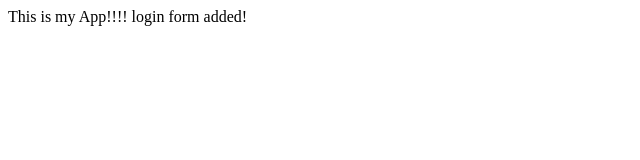
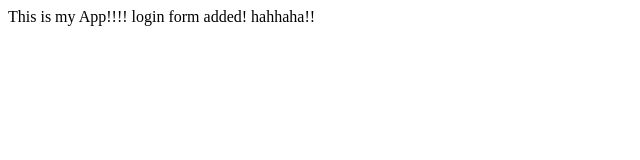
Before and after one commit to akula-koteswarudu/samplegitapp, a plain HTML site: page index.html in a window 1280 px wide. Shown: the full height of the page, 0-640 px from the left. Drawn offline with Linux system fonts and the light colour scheme.

Commit message:
Update index.html

```diff
--- a/index.html
+++ b/index.html
@@ -9,5 +9,6 @@
 <body>
     This is my App!!!!
     login form added!
+    hahhaha!!
 </body>
 </html>
```
